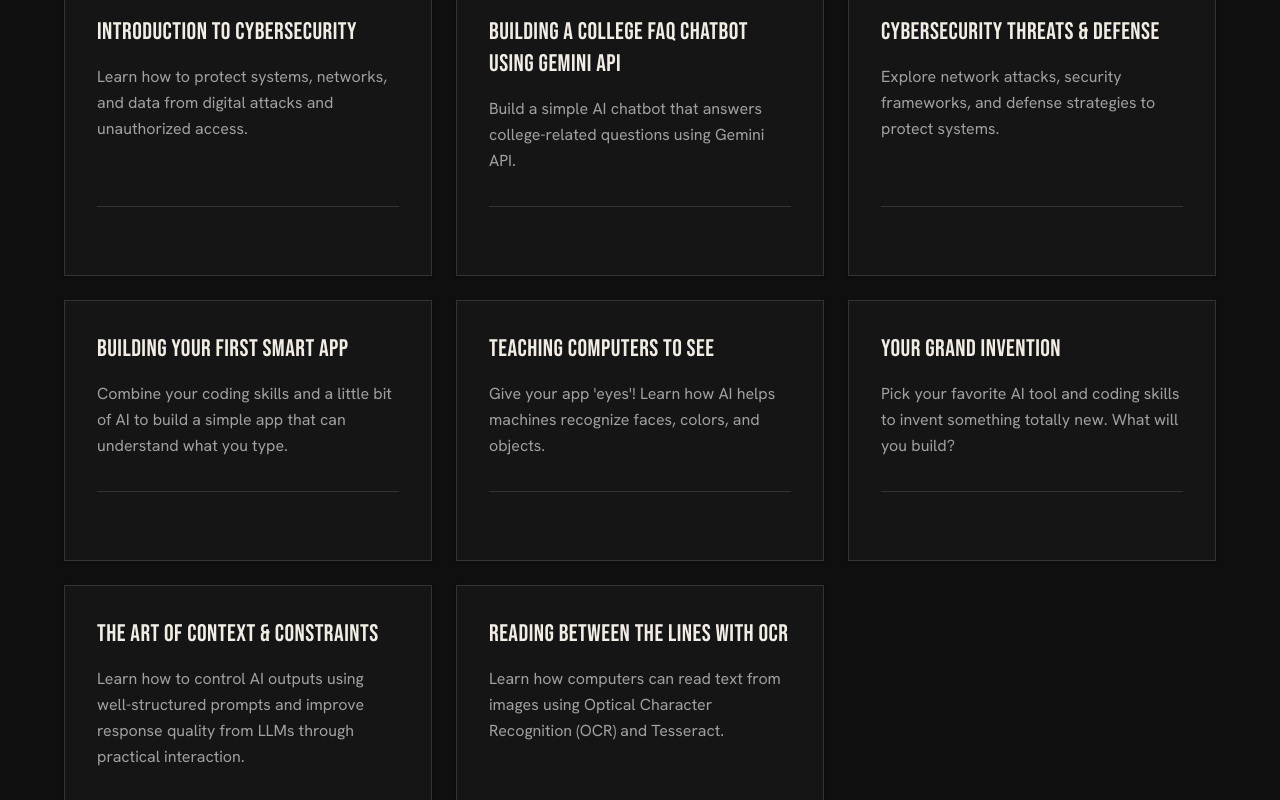
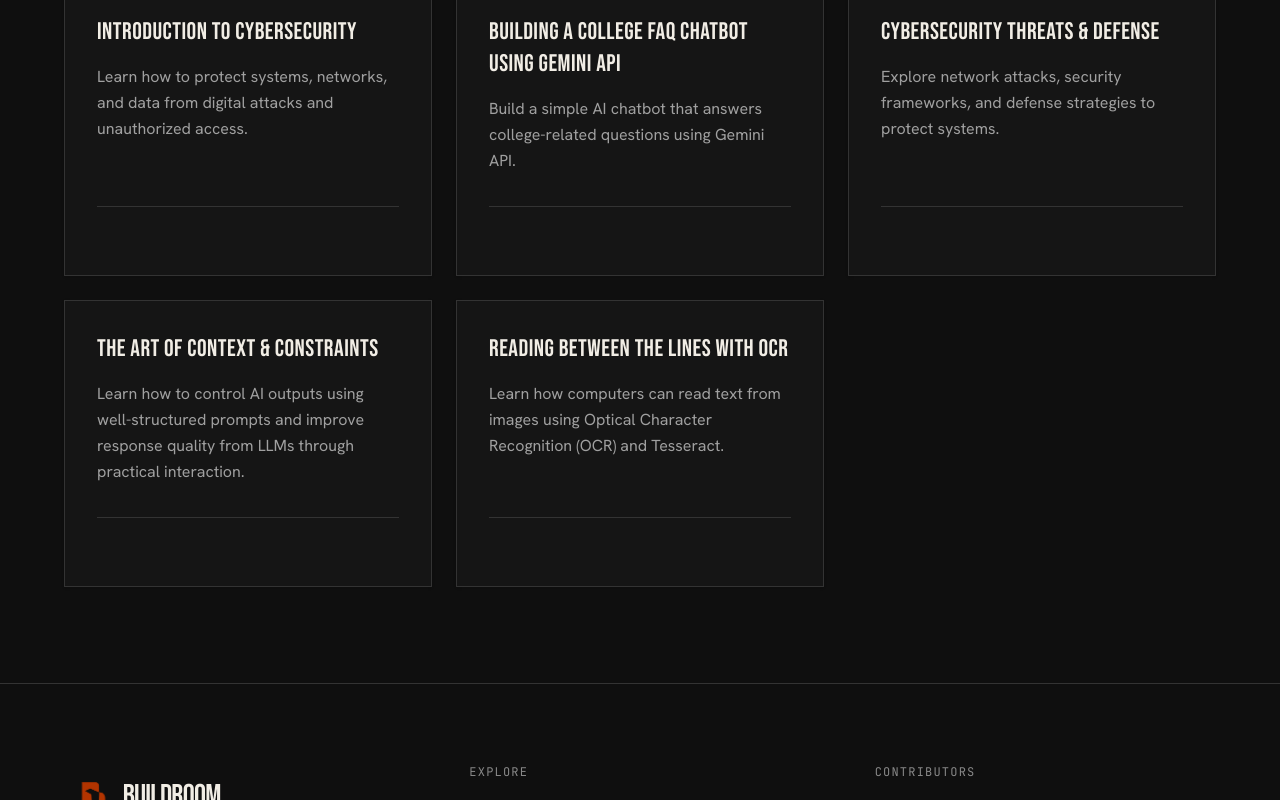
Before and after one commit to arnav-eluri/buildroom, a React (Vite) app: page / in a window 1280 px wide. Shown: the part 1334-2134 px from the top of the page. Built offline with nearby package versions, Linux system fonts and the light colour scheme.

Commit message:
fixed the module grid and added few changes to readme file

```diff
--- a/src/components/ModulesGrid.tsx
+++ b/src/components/ModulesGrid.tsx
@@ -15,7 +15,7 @@ export function ModulesGrid() {
         </div>
 
         <div className="grid grid-cols-1 md:grid-cols-2 lg:grid-cols-3 gap-6">
-          {MODULES.map((mod, idx) => (
+          {MODULES.filter(mod => mod.expandedContent).map((mod, idx) => (
             <ModuleCard
               key={mod.id}
               index={idx}
```
Also changed, not shown: 1 other file (tests, documents, lock files or other folders).
